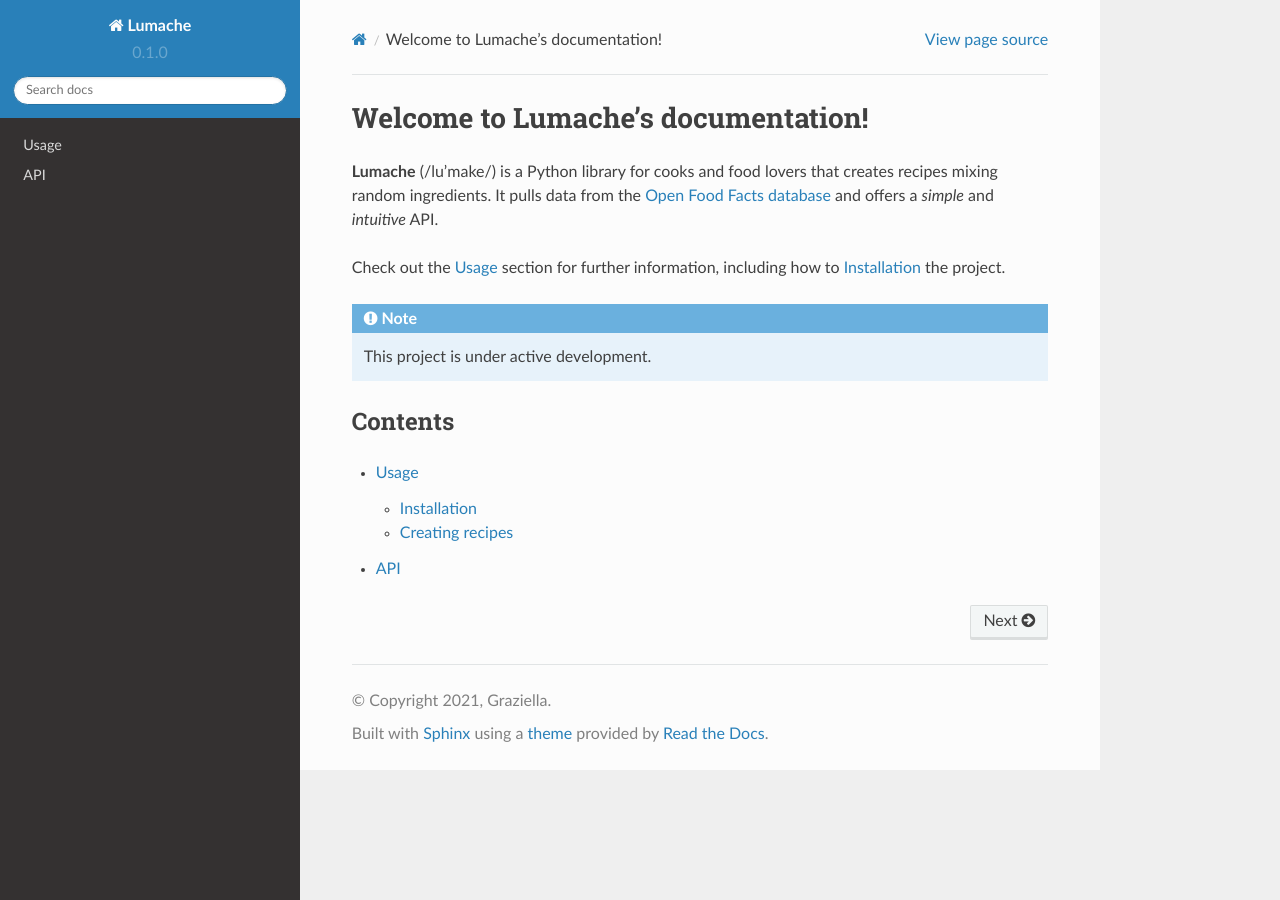
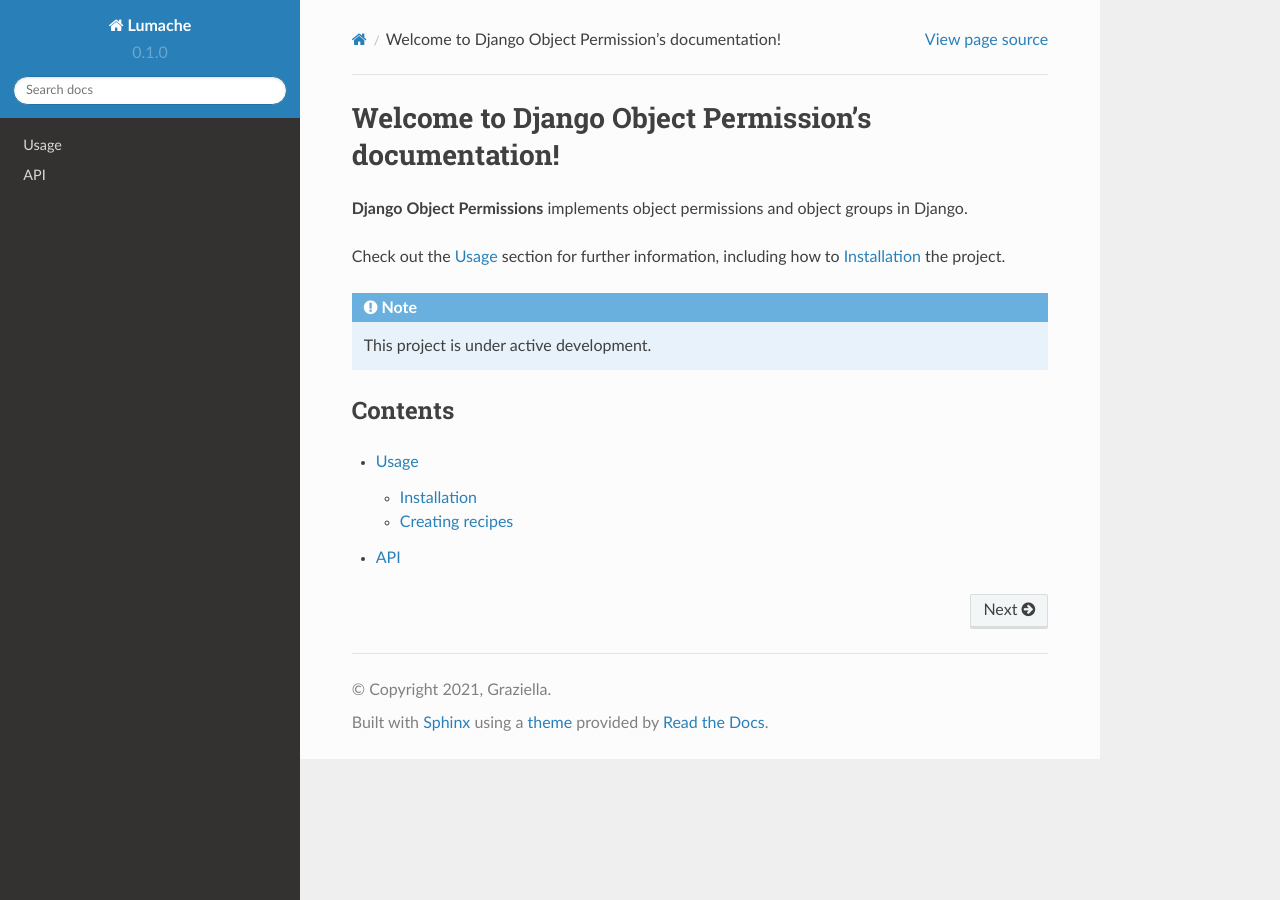
Before and after one commit to storm-sft/django-object-safety-docs, a Sphinx documentation site: the page built from docs/source/index.rst, in a window 1280 px wide. Built offline with Sphinx 7.4.7 and the Read the Docs theme 2.0.0, drawn with Linux system fonts in a browser that asks for light colours.

Commit message:
Customize index.rst

```diff
--- a/docs/source/index.rst
+++ b/docs/source/index.rst
@@ -1,10 +1,7 @@
-Welcome to Lumache's documentation!
+Welcome to Django Object Permission's documentation!
 ===================================
 
-**Lumache** (/lu'make/) is a Python library for cooks and food lovers
-that creates recipes mixing random ingredients.
-It pulls data from the `Open Food Facts database <https://world.openfoodfacts.org/>`_
-and offers a *simple* and *intuitive* API.
+**Django Object Permissions** implements object permissions and object groups in Django.
 
 Check out the :doc:`usage` section for further information, including
 how to :ref:`installation` the project.
```
